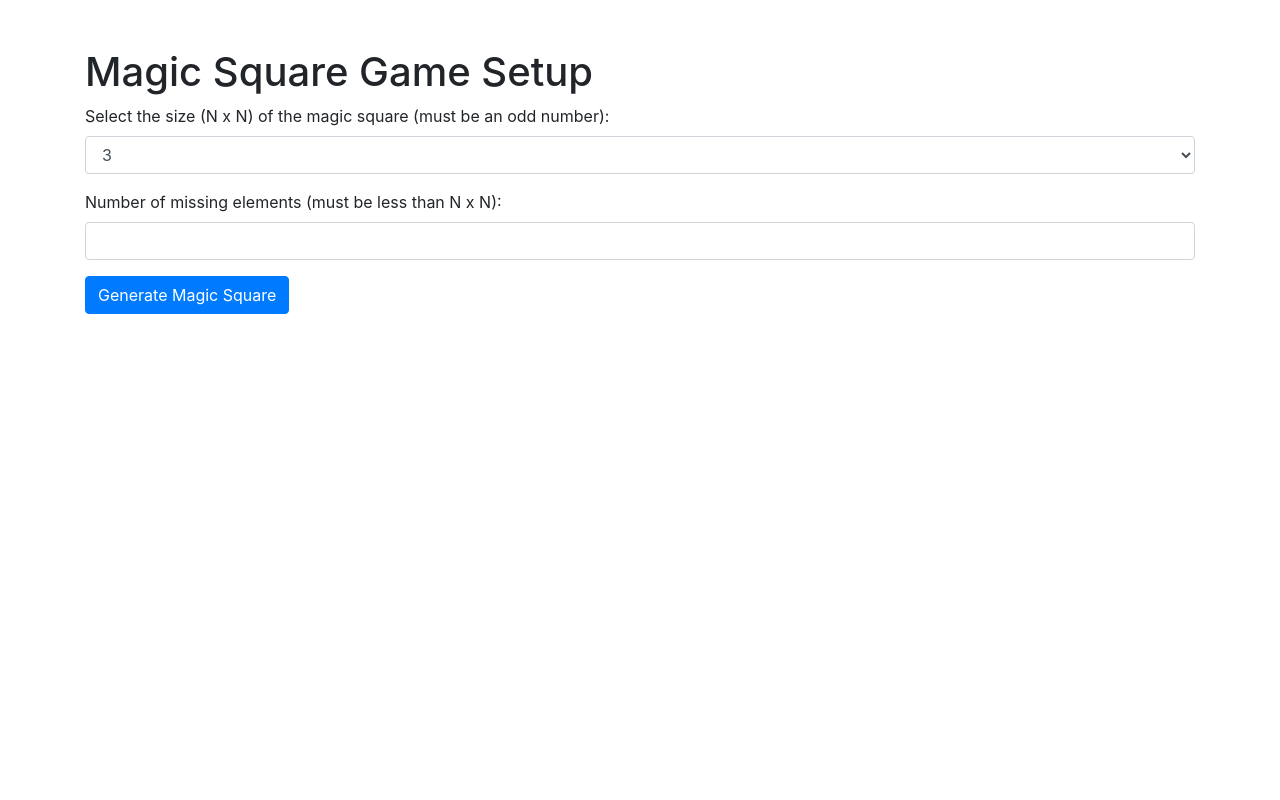
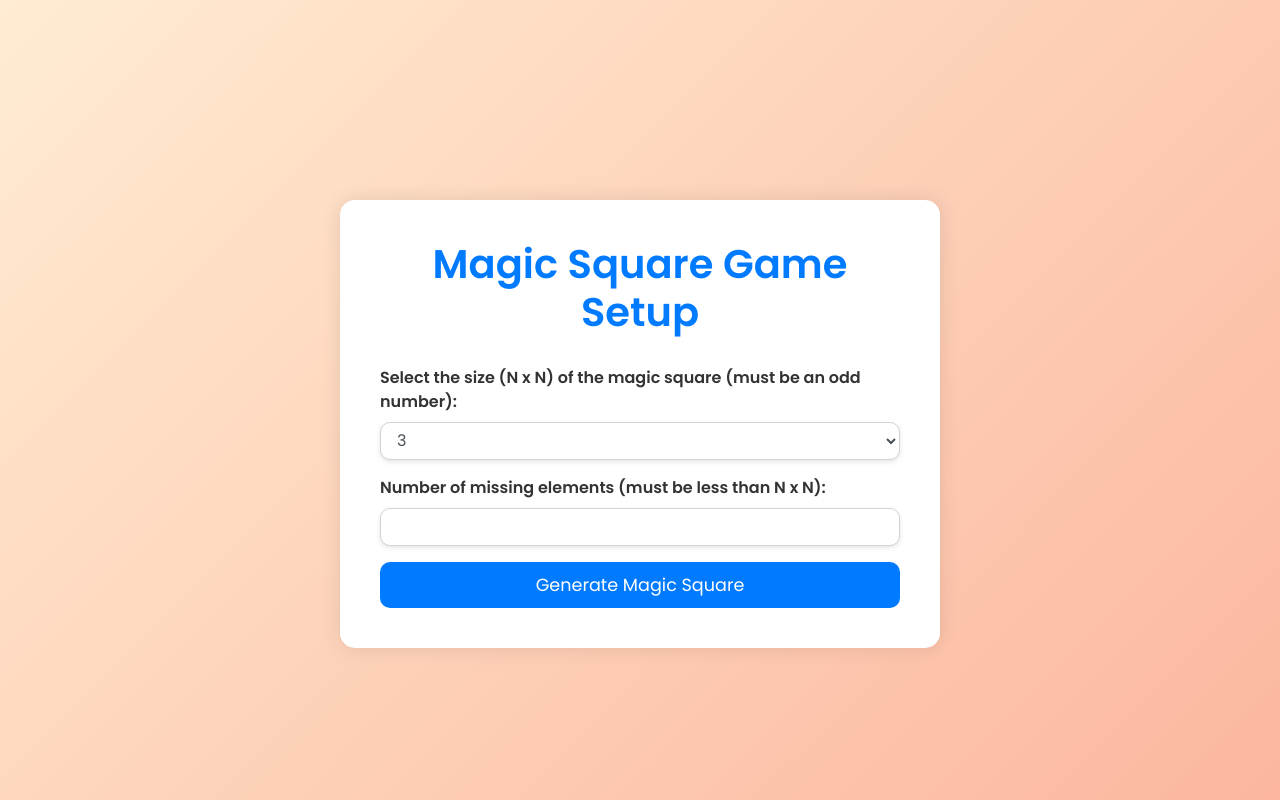
Before and after one commit to Shengkai-Simon/MagicSquarePython, a Flask app: page / in a window 1280 px wide. Run offline with Flask 3, Linux system fonts and the light colour scheme; some libraries are stand-ins or nearby versions.

Commit message:
modify css

```diff
--- a/templates/index.html
+++ b/templates/index.html
@@ -5,6 +5,63 @@
     <meta name="viewport" content="width=device-width, initial-scale=1.0">
     <title>Magic Square Setup</title>
     <link rel="stylesheet" href="https://stackpath.bootstrapcdn.com/bootstrap/4.5.2/css/bootstrap.min.css">
+    <link href="https://fonts.googleapis.com/css2?family=Poppins:wght@400;600&display=swap" rel="stylesheet">
+    <style>
+        body {
+            font-family: 'Poppins', sans-serif;
+            background: linear-gradient(135deg, #ffecd2 0%, #fcb69f 100%);
+            min-height: 100vh;
+            display: flex;
+            justify-content: center;
+            align-items: center;
+            padding: 20px;
+        }
+
+        .container {
+            background: #ffffff;
+            padding: 40px;
+            border-radius: 15px;
+            box-shadow: 0px 0px 20px rgba(0, 0, 0, 0.1);
+            max-width: 600px;
+            width: 100%;
+        }
+
+        h1 {
+            font-weight: 600;
+            color: #007bff;
+            text-align: center;
+            margin-bottom: 30px;
+        }
+
+        label {
+            font-weight: 600;
+            color: #333;
+        }
+
+        .form-control {
+            border-radius: 10px;
+            box-shadow: 0px 2px 5px rgba(0, 0, 0, 0.1);
+            transition: box-shadow 0.3s ease;
+        }
+
+        .form-control:focus {
+            box-shadow: 0px 4px 10px rgba(0, 123, 255, 0.4);
+        }
+
+        .btn-primary {
+            background: #007bff;
+            border: none;
+            padding: 10px 20px;
+            font-size: 1.1em;
+            transition: background 0.3s ease;
+            width: 100%;
+            border-radius: 10px;
+        }
+
+        .btn-primary:hover {
+            background: #0056b3;
+        }
+    </style>
 </head>
 <body>
     <div class="container mt-5">
```
Also changed, not shown: templates/magic_square.html (+67 -9 lines).
